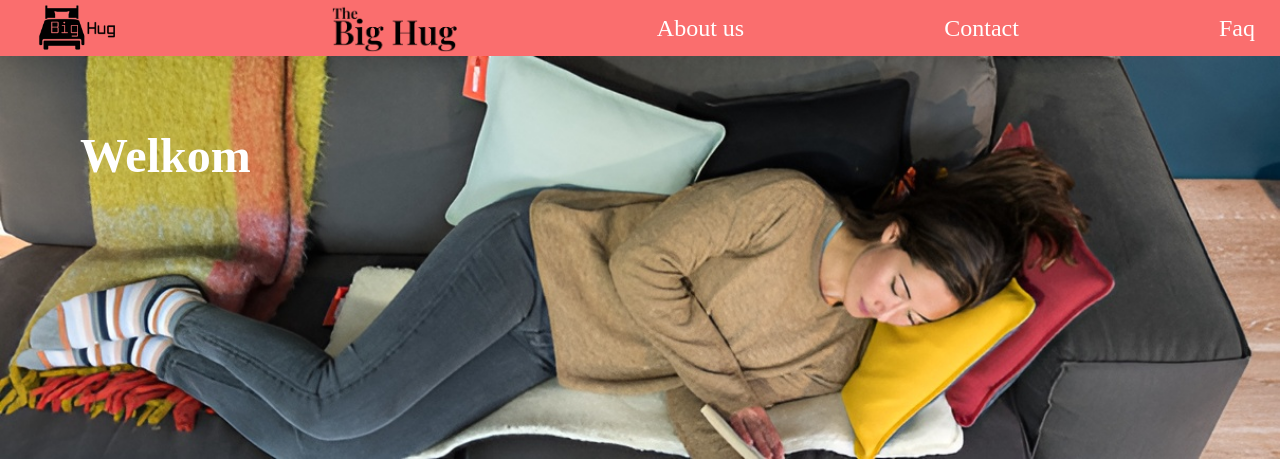
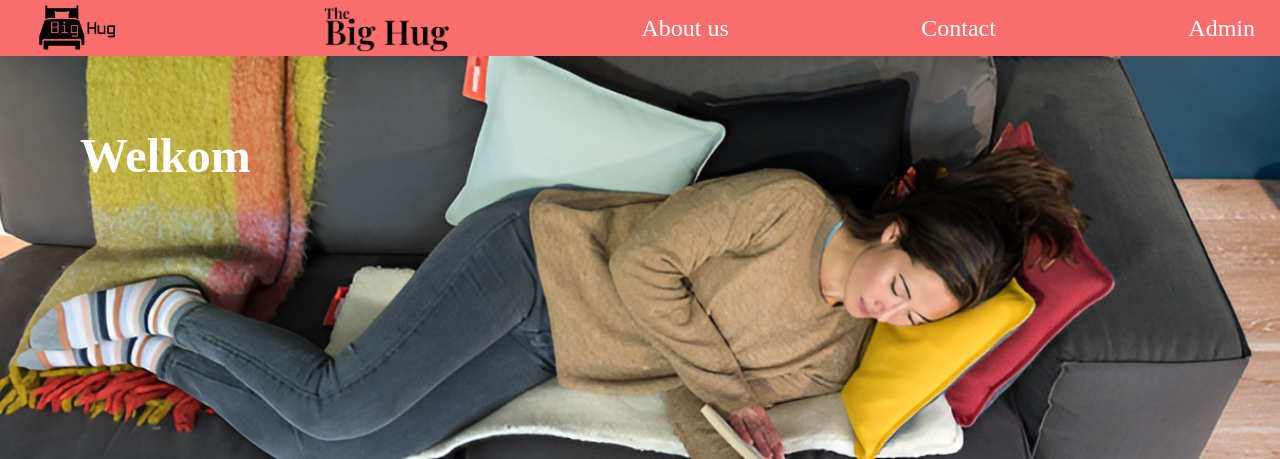
Before and after one commit to QuinnGitt/big-hug-xl, a PHP site: page /index.php in a window 1280 px wide. Shown: the top 459 px of the page. Run offline with PHP 8.4, Linux system fonts and the light colour scheme.

Commit message:
admin nav

```diff
--- a/header.php
+++ b/header.php
@@ -3,7 +3,7 @@
     <li><a href="index.php" class="logo-link"><img src="./img/the_big_hug.png" alt="Logo" style="z-index: -9999"></a></li>
     <li><a href="aboutUs.php" class="menu-link">About us </a></li>
     <li><a href="contact.php" class="menu-link">Contact</a></li>
-    <li><a href="faq.php" class="menu-link">Faq</a></li>
+    <li><a href="admin.php" class="menu-link">Admin</a></li>
 </ul>
 
 <link rel="stylesheet" href="css/header.css">
```
